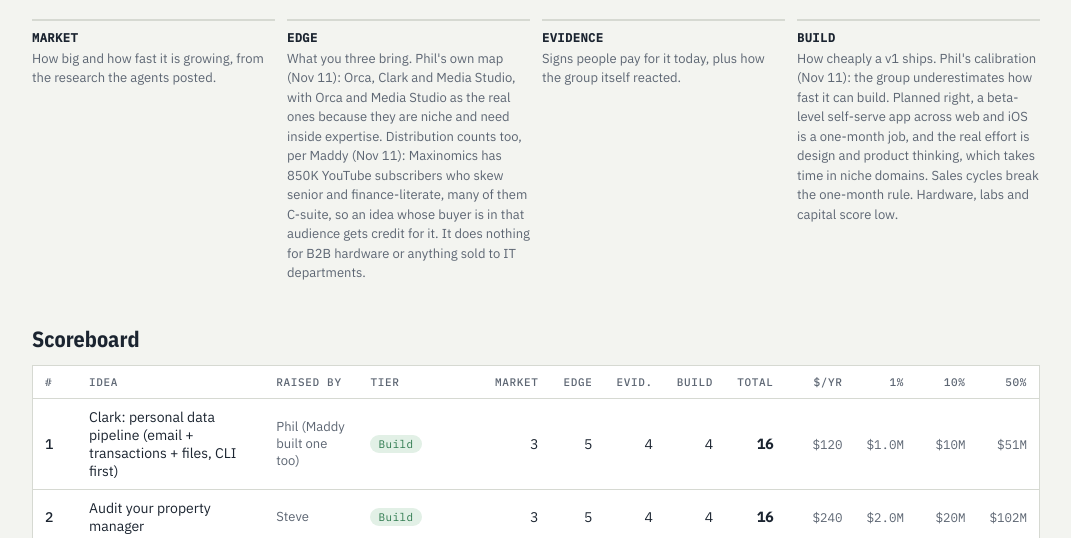
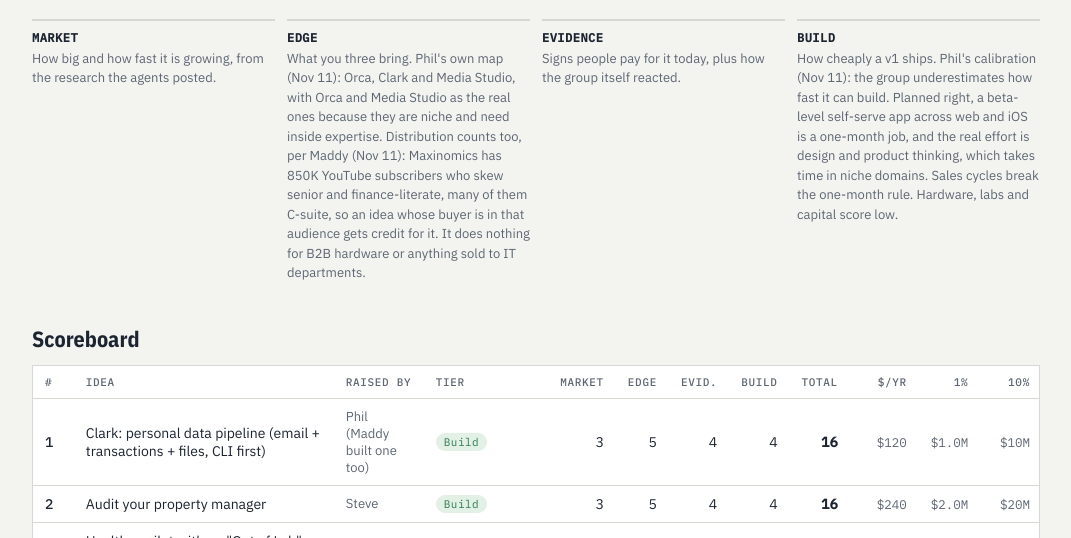
Before and after one commit to madelinekornack-afk/davenport-idea-board, a plain HTML site: page index.html in a window 1280 px wide. Shown: the part 250-788 px from the top of the page, without its empty margins (104-1175 px from the left). Drawn offline with nearby package versions, Linux system fonts and the light colour scheme.

Commit message:
Scoreboard: keep the idea column readable with 13 columns
Co-Authored-By: Claude Fable 5.1 <noreply@anthropic.com>

```diff
--- a/index.html
+++ b/index.html
@@ -64,6 +64,8 @@ td.rank { width: 44px; font-weight: 500; }
 td.num { text-align: right; width: 54px; }
 th.num { text-align: right; }
 td.total { font-weight: 600; }
+.tablewrap table td:nth-child(2) { min-width: 260px; }
+.tablewrap table td.who { min-width: 90px; }
 .pen { color: var(--muted); }
 td.pen { font-size: 12.5px; }
 td.pen.b2b { color: var(--muted); font-style: italic; }
```
